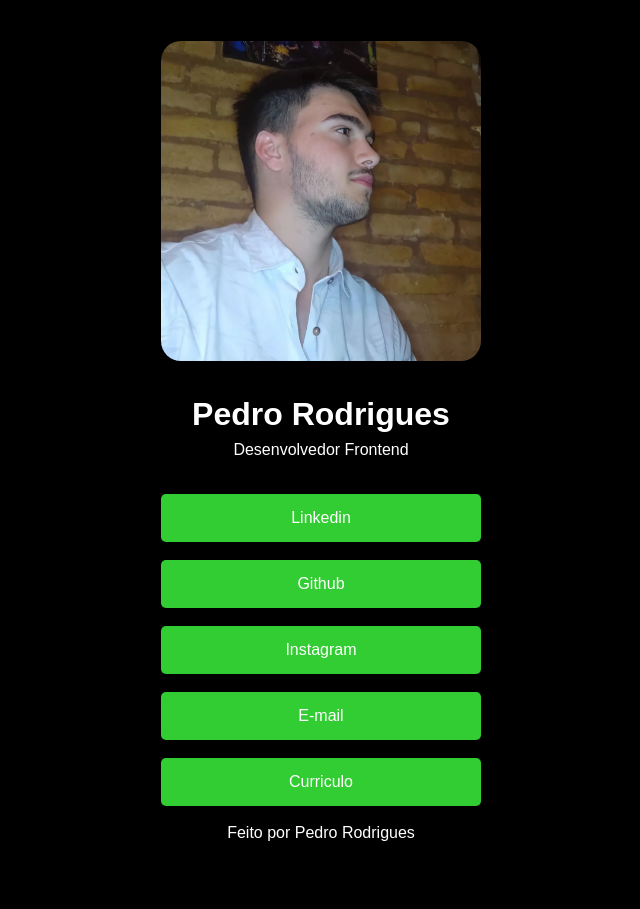
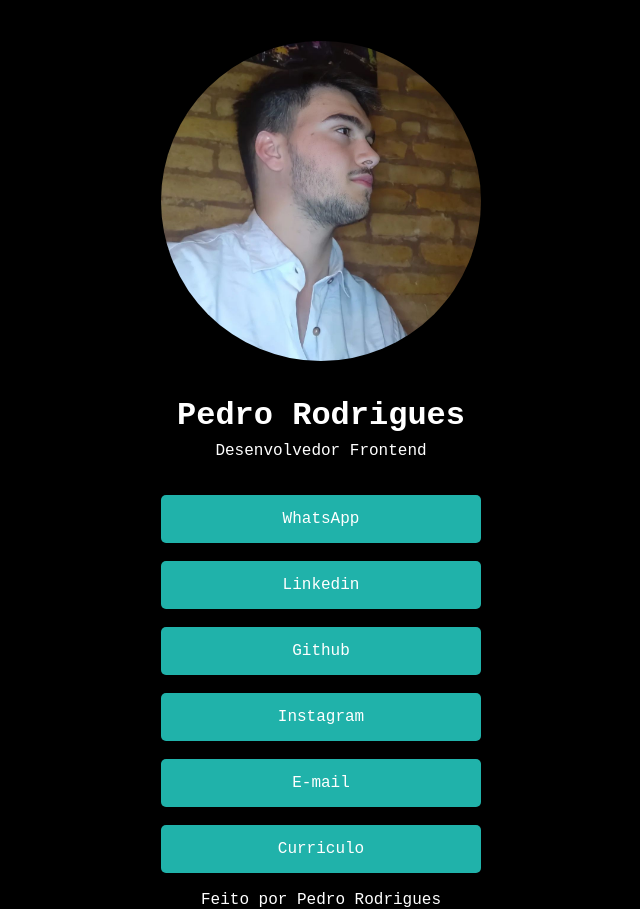
Before and after one commit to pedrorod98/mylinks, a plain HTML site: page index.html in a window 1280 px wide. Shown: the whole page, without its empty margins (319-959 px from the left). Before the commit the page ends 842 px from the top, so only its background shows below. Drawn offline with Linux system fonts and the light colour scheme.

Commit message:
Add files via upload

```diff
--- a/index.html
+++ b/index.html
@@ -1,11 +1,10 @@
 <!DOCTYPE html>
-<html lang="en">
+<html lang="pt-br">
 
 <head>
     <meta charset="UTF-8">
-    <meta http-equiv="X-UA-Compatible" content="IE=edge">
     <meta name="viewport" content="width=device-width, initial-scale=1.0">
-    <title>Document</title>
+    <title>MylinksPedro</title>
     <link rel="stylesheet" href="style.css">
 </head>
 
@@ -15,6 +14,9 @@
         <h1> Pedro Rodrigues</h1>
         <p>Desenvolvedor Frontend</p>
         <ul>
+            <li>
+                <a href="https://wa.me/" target="_blank">WhatsApp</a>
+            </li>
             <li>
                 <a href="https://www.linkedin.com/in/pedro-rodrigues-a6b92717b/" target="_blank">Linkedin</a>
             </li>
--- a/style.css
+++ b/style.css
@@ -5,13 +5,13 @@
 
 body {
     background-color: black;
-    font-family: sans-serif;
+    font-family: 'Courier New', Courier, monospace;
 
 
 }
 
 img {
-    border-radius: 20px;
+    border-radius: 320px;
     width: 320px;
     height: 320px;
 }
@@ -24,20 +24,20 @@ h1 {
 }
 
 p {
-    color: white    ;
+    color: white;
 }
 
 ul {
     margin-top: 35px;
 }
 
-li{
+li {
     margin-bottom: 18px;
     list-style: none;
 }
 
-a{
-    background-color: limegreen;
+a {
+    background-color: lightseagreen;
     color: white;
     padding: 15px;
     text-decoration: none;
@@ -45,12 +45,16 @@ a{
     border-radius: 5px;
 }
 
-footer{
+a:hover {
+    background-color: white;
+    color: lightseagreen;
+}
+
+footer {
     color: white;
 }
 
 .container {
-
     width: 320px;
     text-align: center;
     margin-top: 41px;
```
